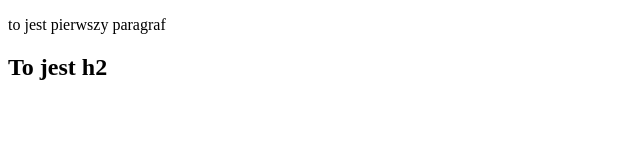
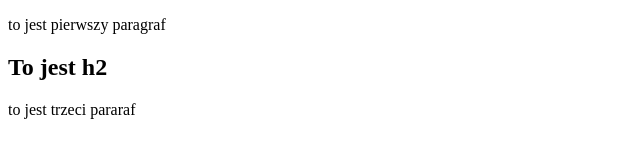
Before and after one commit to matpac2493/matpac2493.github.io, a plain HTML site: page index.html in a window 1280 px wide. Shown: the whole page, without its empty margins (0-640 px from the left). Drawn offline with Linux system fonts and the light colour scheme.

Commit message:
Dodano trzeci paragraf

```diff
--- a/index.html
+++ b/index.html
@@ -9,5 +9,6 @@
 <body>
     <p>to jest pierwszy paragraf</p>
     <h2>To jest h2</h2>
+    <p>to jest trzeci pararaf</p>
 </body>
 </html>
```
